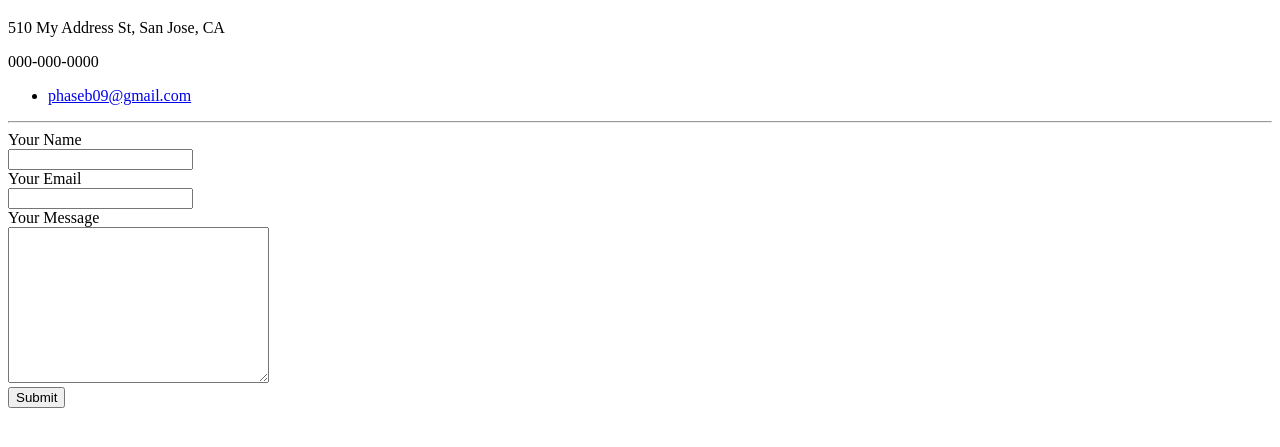
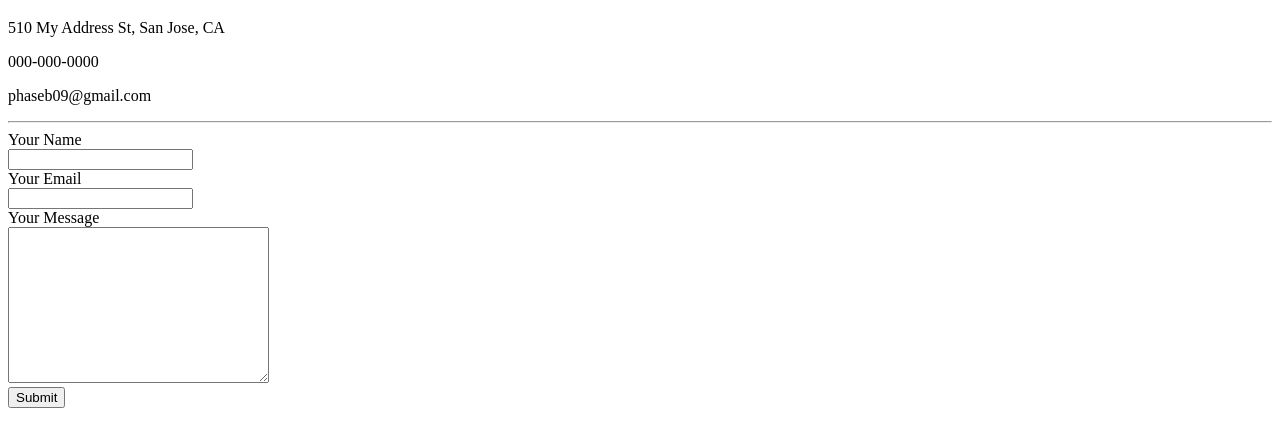
Before and after one commit to hatousa3/cv, a plain HTML site: page contact-me.html in a window 1280 px wide. Shown: the part 61-508 px from the top of the page. Drawn offline with Linux system fonts and the light colour scheme.

Commit message:
display email as paragrath instead of list

```diff
--- a/contact-me.html
+++ b/contact-me.html
@@ -14,11 +14,9 @@
     <p>
       000-000-0000
     </p>
-    <ul>
-      <li>
-        <a href="mailto:phaseb09@gmail.com">phaseb09@gmail.com</a>
-      </li>
-    </ul>
+    <p>
+      phaseb09@gmail.com
+    </p>
     <hr>
     <form class="" action="mailto:phaseb09@gmail.com" method="post" enctype="text/plain">
       <label>Your Name</label><br>
```
